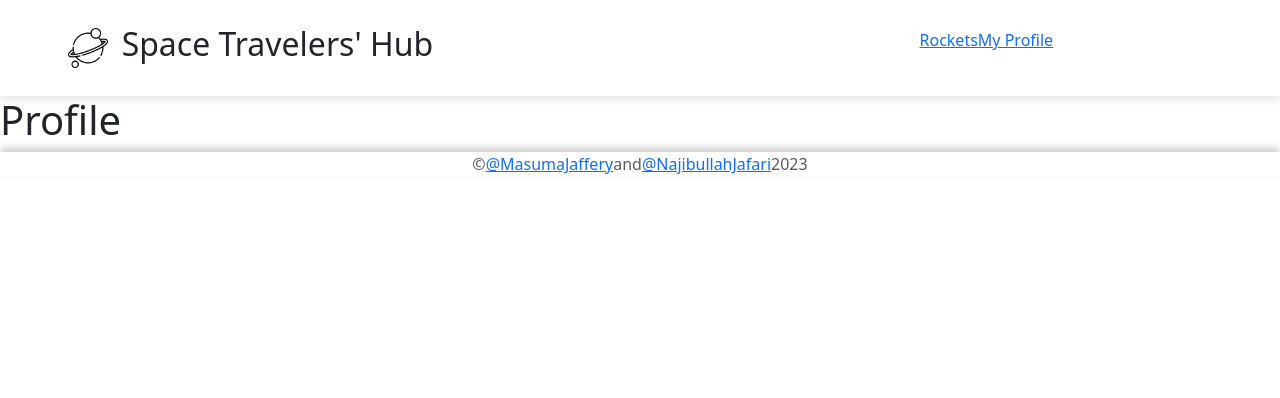
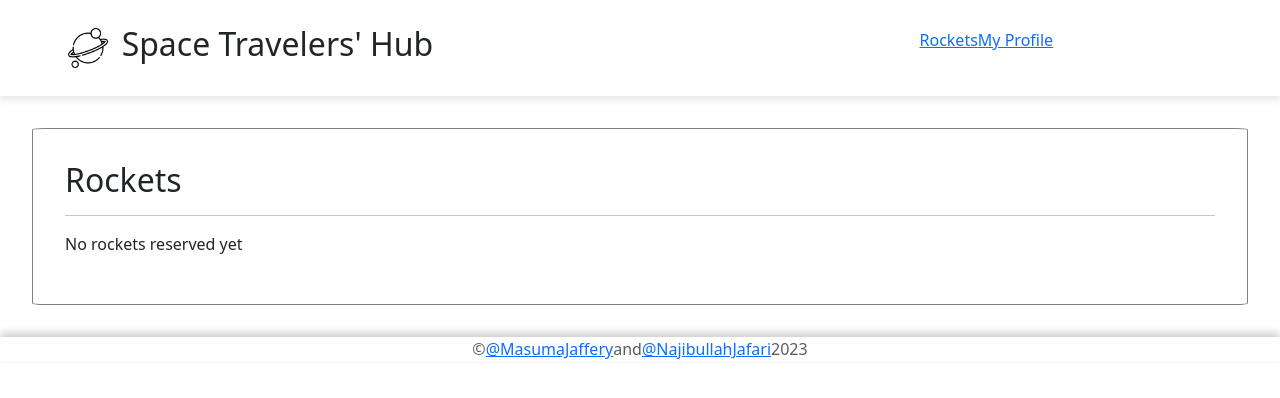
Before and after one commit to MasumaJaffery/space-travelers-hub, a React (Create React App) app: page /myprofile in a window 1280 px wide. Shown: the top 398 px of the page. Built offline with nearby package versions, Linux system fonts and the light colour scheme.

Commit message:
Rockets Display

```diff
--- a/src/App.css
+++ b/src/App.css
@@ -73,3 +73,10 @@ footer {
   margin-top: 0.8rem;
   margin-bottom: 0.8rem;
 }
+
+.Rockets-display {
+  margin: 2rem;
+  border: 1px solid grey;
+  border-radius: 1%;
+  padding: 2rem;
+}
--- a/src/components/Profile.jsx
+++ b/src/components/Profile.jsx
@@ -1,6 +1,30 @@
-const Profile = () => (
-  <div className="Profile-container">
-    <h1>Profile</h1>
-  </div>
-);
+import React from 'react';
+import { useSelector } from 'react-redux';
+
+const Profile = () => {
+  const rockets = useSelector((state) => state.rockets.rockets);
+
+  const reservedRockets = rockets.filter((rocket) => rocket.reserved === true);
+
+  return (
+    <div className="Rockets-display">
+      <h2>Rockets</h2>
+      <hr />
+      {reservedRockets.length > 0 ? (
+        <table>
+          <tbody>
+            {reservedRockets.map((rocket) => (
+              <tr key={rocket.id}>
+                <td><h6>{rocket.rocket_name}</h6></td>
+              </tr>
+            ))}
+          </tbody>
+        </table>
+      ) : (
+        <p>No rockets reserved yet</p>
+      )}
+    </div>
+  );
+};
+
 export default Profile;
```
